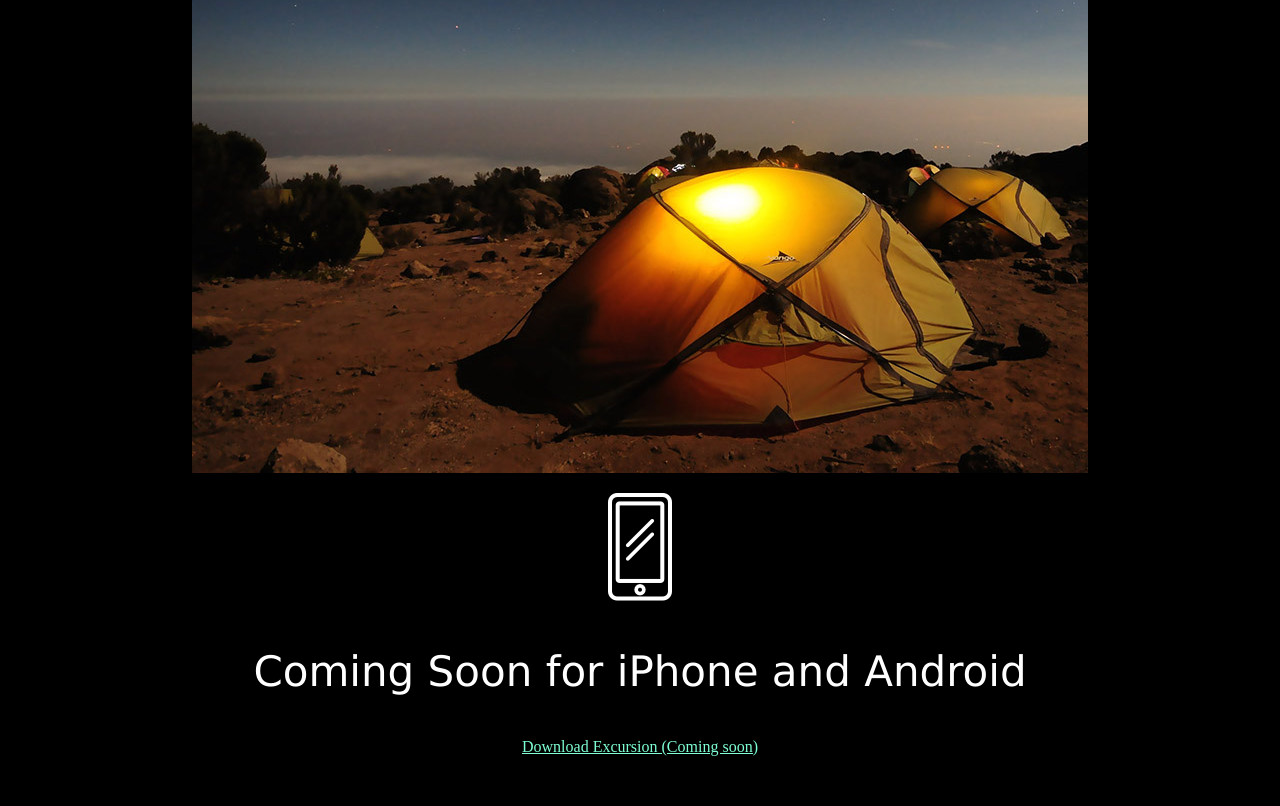
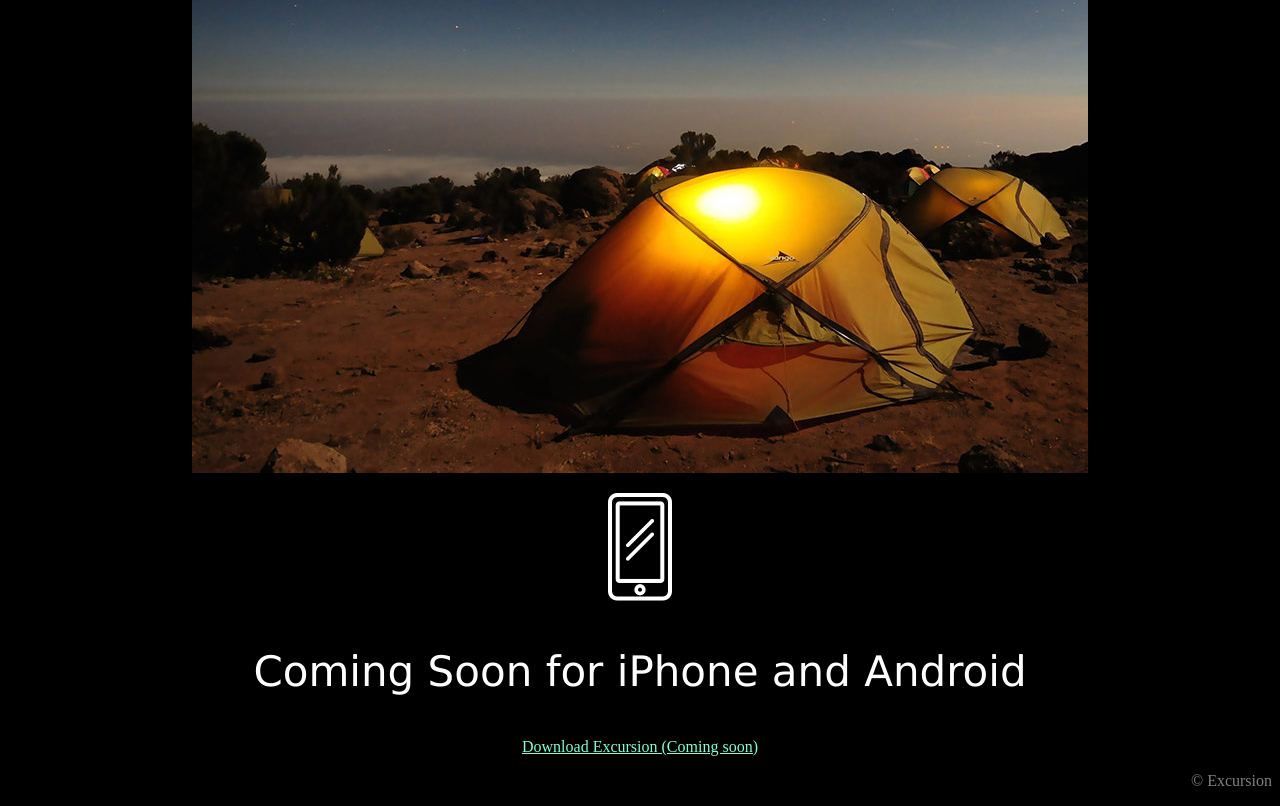
Before and after one commit to AkaraTawng/excursion, a plain HTML site: page index.html in a window 1280 px wide. Shown: the part 515-1321 px from the top of the page. Drawn offline with Linux system fonts and the light colour scheme.

Commit message:
final commit: style copyright

```diff
--- a/resources/css/style.css
+++ b/resources/css/style.css
@@ -32,3 +32,8 @@ h2 + p {
     font-size: 21px;
     color: gray;
 }
+
+a + p {
+    color: gray;
+    text-align: right;
+}
```
